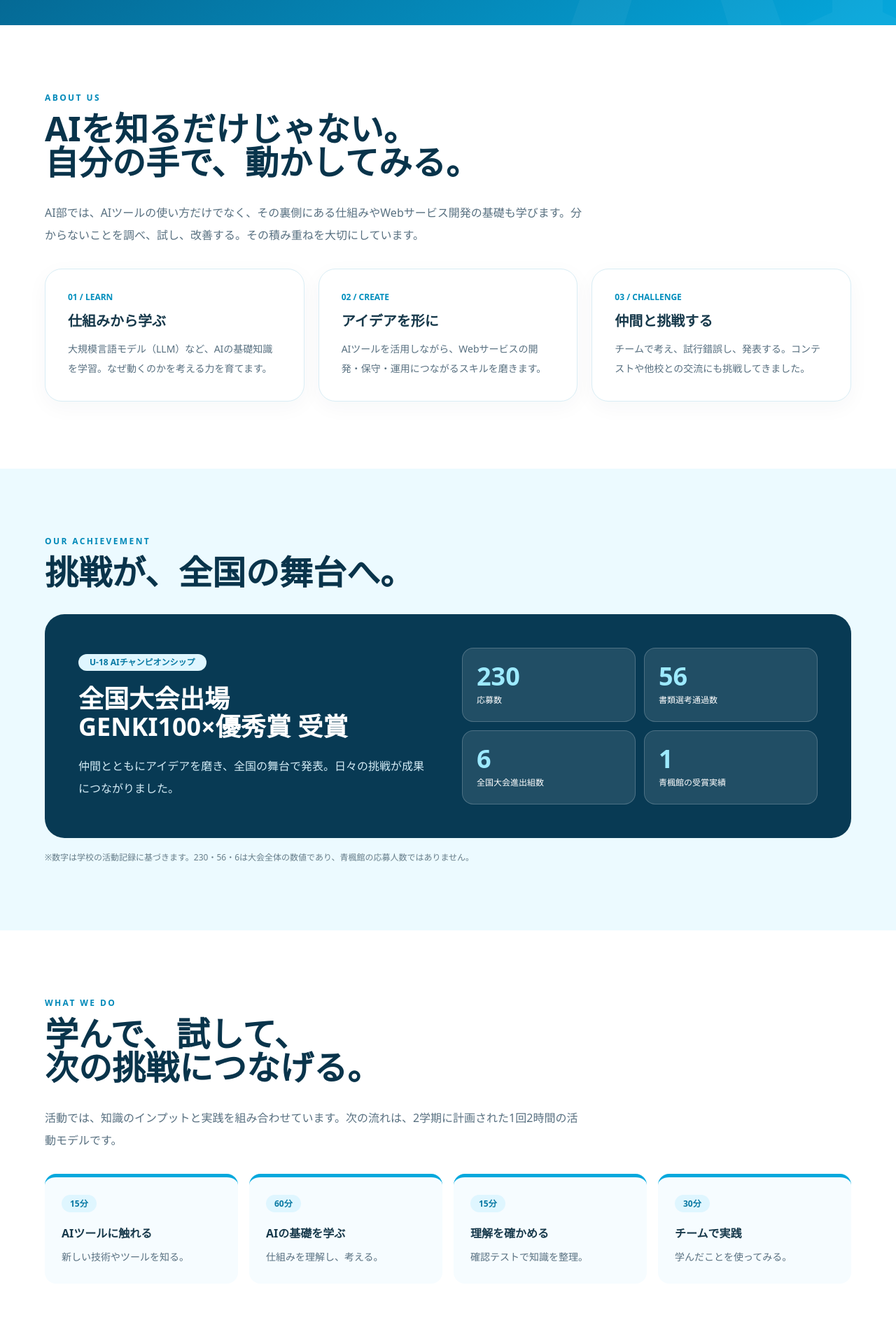
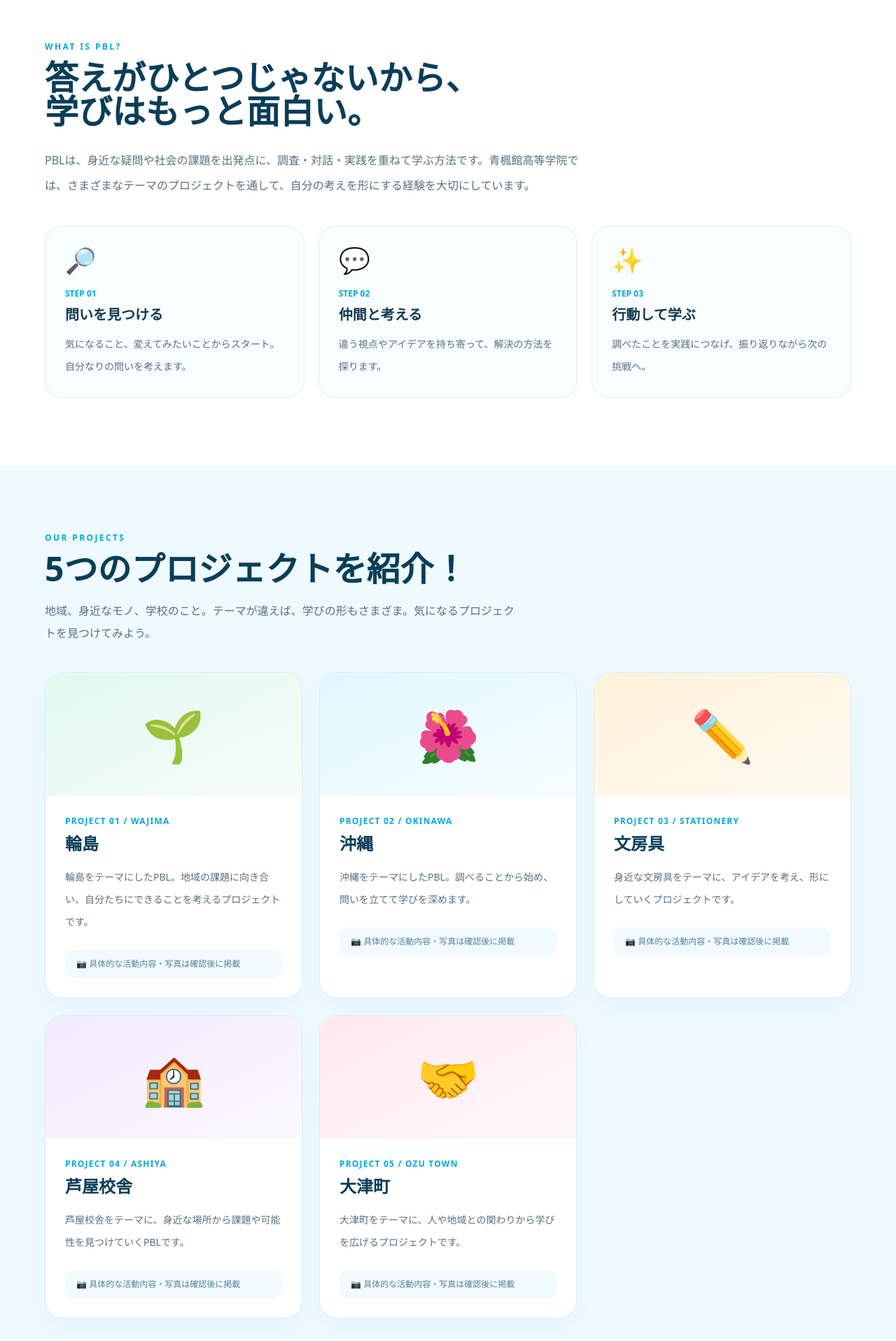
Before and after one commit to kyanairi-cloud/aibu-lp, a Next.js app: page / in a window 1280 px wide. Shown: the part 880-2797 px from the top of the page at 70% size. Built offline with nearby package versions, Linux system fonts and the light colour scheme.

Commit message:
Replace homepage with responsive Seifukan PBL landing page featuring five projects

```diff
--- a/app/page.tsx
+++ b/app/page.tsx
@@ -1,113 +1,53 @@
+const projects = [
+  {name:"輪島",english:"WAJIMA",icon:"🌱",color:"from-[#e2f8f1] to-[#f7fdf9]",description:"輪島をテーマにしたPBL。地域の課題に向き合い、自分たちにできることを考えるプロジェクトです。",note:"具体的な活動内容・写真は確認後に掲載"},
+  {name:"沖縄",english:"OKINAWA",icon:"🌺",color:"from-[#e1f8ff] to-[#f6fdff]",description:"沖縄をテーマにしたPBL。調べることから始め、問いを立てて学びを深めます。",note:"具体的な活動内容・写真は確認後に掲載"},
+  {name:"文房具",english:"STATIONERY",icon:"✏️",color:"from-[#fff2db] to-[#fffaf0]",description:"身近な文房具をテーマに、アイデアを考え、形にしていくプロジェクトです。",note:"具体的な活動内容・写真は確認後に掲載"},
+  {name:"芦屋校舎",english:"ASHIYA",icon:"🏫",color:"from-[#f0eaff] to-[#fbf9ff]",description:"芦屋校舎をテーマに、身近な場所から課題や可能性を見つけていくPBLです。",note:"具体的な活動内容・写真は確認後に掲載"},
+  {name:"大津町",english:"OZU TOWN",icon:"🤝",color:"from-[#ffe9ee] to-[#fff8fa]",description:"大津町をテーマに、人や地域との関わりから学びを広げるプロジェクトです。",note:"具体的な活動内容・写真は確認後に掲載"},
+];
 export default function Home() {
-  return (
-    <main className="min-h-screen bg-white text-[#17394b]">
-      <header className="sticky top-0 z-50 border-b border-[#d9edf5] bg-white/95 backdrop-blur-md">
-        <div className="mx-auto flex min-h-[68px] max-w-6xl items-center justify-between gap-3 px-5">
-          <a href="#top" className="text-sm font-black tracking-tight text-[#09344b] sm:text-lg">青楓館高等学院 <span className="text-[#05a8dd]">｜ AI部</span></a>
-          <nav className="flex gap-3 text-[11px] font-bold sm:gap-6 sm:text-sm">
-            <a href="#about" className="hover:text-[#05a8dd]">AI部とは</a>
-            <a href="#achievement" className="hover:text-[#05a8dd]">実績</a>
-            <a href="#activities" className="hover:text-[#05a8dd]">活動内容</a>
-          </nav>
-        </div>
-      </header>
-
-      <section id="top" className="relative overflow-hidden bg-gradient-to-br from-[#07364e] via-[#056c98] to-[#05a8dd] px-5 py-20 text-white sm:py-28">
-        <div className="pointer-events-none absolute -bottom-24 right-[-3%] select-none text-[260px] font-black leading-none text-white/[0.04] sm:text-[480px]">AI</div>
-        <div className="relative mx-auto max-w-6xl">
-          <p className="text-xs font-extrabold tracking-[.24em] text-[#a9efff] sm:text-base">SEIFUKAN AI CLUB</p>
-          <h1 className="my-10 text-[clamp(38px,6vw,76px)] font-black leading-[1.32] tracking-tight">
-            AIを使う側から、<br/><span className="text-[#9af0ff]">未来をつくる側へ。</span>
-          </h1>
-          <p className="max-w-3xl text-base leading-[2] sm:text-2xl">
-            「やってみたい」が、挑戦のはじまり。<br/>
-            AIの仕組みを学び、仲間とアイデアを形にする。青楓館高等学院のAI部です。
-          </p>
-          <div className="mt-10"><span className="inline-block rounded-full border border-white/60 px-6 py-3 text-sm sm:text-lg">学ぶ × つくる × 挑戦する</span></div>
-          <a href="#about" className="mt-12 inline-flex items-center justify-center rounded-full bg-white px-9 py-5 text-lg font-extrabold text-[#056a91] shadow-xl transition hover:-translate-y-1 hover:shadow-2xl sm:px-12 sm:py-6 sm:text-2xl">AI部について知る ↓</a>
-        </div>
-      </section>
-
-      <section id="about" className="px-5 py-20 sm:py-24">
-        <div className="mx-auto max-w-6xl">
-          <p className="text-xs font-black tracking-[.2em] text-[#0089b9]">ABOUT US</p>
-          <h2 className="mt-3 text-3xl font-black leading-snug text-[#09344b] sm:text-5xl">AIを知るだけじゃない。<br/>自分の手で、動かしてみる。</h2>
-          <p className="my-8 max-w-3xl leading-8 text-[#587080]">AI部では、AIツールの使い方だけでなく、その裏側にある仕組みやWebサービス開発の基礎も学びます。分からないことを調べ、試し、改善する。その積み重ねを大切にしています。</p>
-          <div className="grid gap-5 md:grid-cols-3">
-            {[
-              ["01 / LEARN","仕組みから学ぶ","大規模言語モデル（LLM）など、AIの基礎知識を学習。なぜ動くのかを考える力を育てます。"],
-              ["02 / CREATE","アイデアを形に","AIツールを活用しながら、Webサービスの開発・保守・運用につながるスキルを磨きます。"],
-              ["03 / CHALLENGE","仲間と挑戦する","チームで考え、試行錯誤し、発表する。コンテストや他校との交流にも挑戦してきました。"]
-            ].map(([number,title,description])=>(
-              <article key={number} className="rounded-3xl border border-[#d9edf5] bg-white p-8 shadow-[0_8px_30px_#07364e0a]">
-                <p className="text-xs font-black text-[#008ebd]">{number}</p>
-                <h3 className="my-3 text-xl font-extrabold">{title}</h3>
-                <p className="text-sm leading-7 text-[#587080]">{description}</p>
-              </article>
-            ))}
-          </div>
-        </div>
-      </section>
-
-      <section id="achievement" className="bg-[#ecfaff] px-5 py-20 sm:py-24">
-        <div className="mx-auto max-w-6xl">
-          <p className="text-xs font-black tracking-[.2em] text-[#0089b9]">OUR ACHIEVEMENT</p>
-          <h2 className="mb-9 mt-3 text-3xl font-black text-[#09344b] sm:text-5xl">挑戦が、全国の舞台へ。</h2>
-          <div className="grid items-center gap-10 rounded-[28px] bg-[#083a54] p-7 text-white sm:p-12 md:grid-cols-2">
-            <div>
-              <span className="inline-block rounded-full bg-[#dff6ff] px-4 py-1 text-xs font-extrabold text-[#0879a3]">U-18 AIチャンピオンシップ</span>
-              <h3 className="my-5 text-2xl font-black leading-snug sm:text-4xl">全国大会出場<br/>GENKI100×優秀賞 受賞</h3>
-              <p className="leading-8 text-[#d4ecf6]">仲間とともにアイデアを磨き、全国の舞台で発表。日々の挑戦が成果につながりました。</p>
-            </div>
-            <div className="grid grid-cols-2 gap-3">
-              { [["230","応募数"],["56","書類選考通過数"],["6","全国大会進出組数"],["1","青楓館の受賞実績"]].map(([number,label])=>(
-                <div key={label} className="rounded-2xl border border-white/20 bg-white/10 p-5">
-                  <strong className="block text-4xl font-black text-[#9deaff]">{number}</strong>
-                  <span className="text-xs">{label}</span>
-                </div>
-              ))}
-            </div>
-          </div>
-          <p className="mt-5 text-xs text-[#667d89]">※数字は学校の活動記録に基づきます。230・56・6は大会全体の数値であり、青楓館の応募人数ではありません。</p>
-        </div>
-      </section>
-
-      <section id="activities" className="px-5 py-20 sm:py-24">
-        <div className="mx-auto max-w-6xl">
-          <p className="text-xs font-black tracking-[.2em] text-[#0089b9]">WHAT WE DO</p>
-          <h2 className="mt-3 text-3xl font-black leading-snug text-[#09344b] sm:text-5xl">学んで、試して、<br/>次の挑戦につなげる。</h2>
-          <p className="my-8 max-w-3xl leading-8 text-[#587080]">活動では、知識のインプットと実践を組み合わせています。次の流れは、2学期に計画された1回2時間の活動モデルです。</p>
-          <div className="grid gap-4 md:grid-cols-4">
-            {[
-              ["15分","AIツールに触れる","新しい技術やツールを知る。"],
-              ["60分","AIの基礎を学ぶ","仕組みを理解し、考える。"],
-              ["15分","理解を確かめる","確認テストで知識を整理。"],
-              ["30分","チームで実践","学んだことを使ってみる。"]
-            ].map(([time,title,description])=>(
-              <article key={title} className="rounded-2xl border-t-[5px] border-[#05a8dd] bg-[#f6fcff] p-6">
-                <span className="rounded-full bg-[#dff6ff] px-3 py-1 text-xs font-bold text-[#0879a3]">{time}</span>
-                <h3 className="mt-5 font-extrabold">{title}</h3>
-                <p className="mt-2 text-sm leading-7 text-[#587080]">{description}</p>
-              </article>
-            ))}
-          </div>
-        </div>
-      </section>
-
-      <section className="bg-[#ecfaff] px-5 py-20">
-        <div className="mx-auto max-w-6xl">
-          <p className="text-xs font-black tracking-[.2em] text-[#0089b9]">STUDENT VOICES</p>
-          <h2 className="my-4 text-3xl font-black text-[#09344b] sm:text-5xl">AI部で感じたこと。</h2>
-          <div className="rounded-2xl border border-dashed border-[#8ccddd] bg-white p-8 leading-8 text-[#587080]">ここには、生徒本人の許可を得たコメントを掲載予定です。<br/>例：入部のきっかけ／初めてできたこと／仲間と挑戦して印象に残ったこと</div>
-          <p className="mt-4 text-xs text-[#667d89]">※生徒の発言は未提供のため、架空の口コミは掲載していません。</p>
-        </div>
-      </section>
-
-      <section className="bg-gradient-to-br from-[#056b94] to-[#05a8dd] px-5 py-20 text-center text-white">
-        <h2 className="text-3xl font-black leading-snug sm:text-5xl">「ちょっと気になる」から、<br/>未来が動き出す。</h2>
-        <p className="mx-auto mt-6 max-w-2xl leading-8">AIに詳しくなくても、興味があればそれが第一歩。青楓館高等学院のAI部で、学びと挑戦の可能性を見つけてみませんか。</p>
-      </section>
-      <footer className="bg-[#072d42] px-5 py-8 text-xs leading-7 text-[#c9e4ed]"><div className="mx-auto max-w-6xl">青楓館高等学院 ｜ AI部<br/>※本ページは紹介用デモです。見学・入学案内のリンクや写真は、公式情報の確認後に追加してください。</div></footer>
-    </main>
-  );
+  return <main className="min-h-screen bg-white text-[#15394d]">
+    <header className="sticky top-0 z-50 border-b border-[#d7edf6] bg-white/95 backdrop-blur-md">
+      <div className="mx-auto flex max-w-6xl items-center justify-between gap-3 px-5 py-4">
+        <a href="#top" className="text-sm font-black text-[#075a7b] sm:text-lg">青楓館高等学院 <span className="text-[#05a8dd]">PBL</span></a>
+        <nav className="flex gap-3 text-xs font-bold sm:gap-6 sm:text-sm"><a href="#about">PBLとは</a><a href="#projects">活動紹介</a><a href="#voices">生徒の声</a></nav>
+      </div>
+    </header>
+    <section id="top" className="relative overflow-hidden bg-gradient-to-br from-[#dff8ff] via-[#f4fcff] to-[#c8efff] px-5 py-20 sm:py-28">
+      <div className="pointer-events-none absolute -right-12 top-6 h-64 w-64 rounded-full bg-[#05a8dd]/10 blur-3xl" />
+      <div className="relative mx-auto max-w-6xl">
+        <span className="inline-block rounded-full bg-white px-5 py-2 text-xs font-extrabold tracking-widest text-[#078ebc] shadow-sm">SEIFUKAN PROJECT BASED LEARNING</span>
+        <h1 className="mt-8 text-[clamp(37px,6vw,72px)] font-black leading-[1.35] tracking-tight text-[#093e58]">好きから始まる。<br/><span className="text-[#05a8dd]">社会とつながる学び。</span></h1>
+        <p className="mt-8 max-w-2xl text-base leading-9 text-[#426879] sm:text-xl">自分たちで問いを見つけ、仲間と考え、行動する。<br/>教室の外にも広がる、青楓館高等学院のPBL（課題解決型学習）をご紹介します。</p>
+        <a href="#projects" className="mt-9 inline-flex rounded-full bg-[#05a8dd] px-8 py-4 font-extrabold text-white shadow-lg shadow-[#05a8dd]/20 transition hover:-translate-y-1 hover:bg-[#008fbf]">プロジェクトを見てみる ↓</a>
+        <div className="mt-12 flex flex-wrap gap-3 text-sm font-bold text-[#077ca7]"><span className="rounded-full bg-white/90 px-5 py-3">💡 考える</span><span className="rounded-full bg-white/90 px-5 py-3">🤝 協力する</span><span className="rounded-full bg-white/90 px-5 py-3">🚀 挑戦する</span></div>
+      </div>
+    </section>
+    <section id="about" className="px-5 py-20 sm:py-24"><div className="mx-auto max-w-6xl">
+      <p className="text-xs font-black tracking-[.2em] text-[#05a8dd]">WHAT IS PBL?</p>
+      <h2 className="mt-3 text-3xl font-black leading-snug text-[#093e58] sm:text-5xl">答えがひとつじゃないから、<br/>学びはもっと面白い。</h2>
+      <p className="mt-7 max-w-3xl leading-9 text-[#587080]">PBLは、身近な疑問や社会の課題を出発点に、調査・対話・実践を重ねて学ぶ方法です。青楓館高等学院では、さまざまなテーマのプロジェクトを通して、自分の考えを形にする経験を大切にしています。</p>
+      <div className="mt-10 grid gap-5 md:grid-cols-3">{[
+        ["01","問いを見つける","気になること、変えてみたいことからスタート。自分なりの問いを考えます。","🔎"],
+        ["02","仲間と考える","違う視点やアイデアを持ち寄って、解決の方法を探ります。","💬"],
+        ["03","行動して学ぶ","調べたことを実践につなげ、振り返りながら次の挑戦へ。","✨"]
+      ].map(([n,title,desc,emoji])=><article key={n} className="rounded-3xl border border-[#d9edf5] bg-[#f8fdff] p-7"><div className="text-4xl">{emoji}</div><p className="mt-5 text-xs font-black text-[#05a8dd]">STEP {n}</p><h3 className="mt-2 text-xl font-black">{title}</h3><p className="mt-3 text-sm leading-8 text-[#587080]">{desc}</p></article>)}</div>
+    </div></section>
+    <section id="projects" className="bg-[#eefaff] px-5 py-20 sm:py-24"><div className="mx-auto max-w-6xl">
+      <p className="text-xs font-black tracking-[.2em] text-[#05a8dd]">OUR PROJECTS</p>
+      <h2 className="mt-3 text-3xl font-black text-[#093e58] sm:text-5xl">5つのプロジェクトを紹介！</h2>
+      <p className="mt-5 max-w-2xl leading-8 text-[#587080]">地域、身近なモノ、学校のこと。テーマが違えば、学びの形もさまざま。気になるプロジェクトを見つけてみよう。</p>
+      <div className="mt-10 grid gap-6 sm:grid-cols-2 lg:grid-cols-3">{projects.map((project,i)=><article key={project.name} className="overflow-hidden rounded-[26px] border border-[#d8ecf4] bg-white shadow-[0_12px_30px_#087da00b] transition hover:-translate-y-1 hover:shadow-xl">
+        <div className={`flex h-44 items-center justify-center bg-gradient-to-br ${project.color}`}><span className="text-7xl" aria-hidden="true">{project.icon}</span></div>
+        <div className="p-7"><p className="text-xs font-black tracking-widest text-[#05a8dd]">PROJECT {String(i+1).padStart(2,"0")} / {project.english}</p><h3 className="mt-2 text-2xl font-black text-[#093e58]">{project.name}</h3><p className="mt-4 text-sm leading-8 text-[#587080]">{project.description}</p><p className="mt-6 rounded-xl bg-[#f1faff] px-4 py-3 text-xs text-[#568298]">📷 {project.note}</p></div>
+      </article>)}</div>
+      <p className="mt-7 text-xs leading-6 text-[#587080]">※紹介文は各テーマに基づく概要です。具体的な活動実績・成果物・写真は、学校での確認後に更新します。</p>
+    </div></section>
+    <section id="voices" className="px-5 py-20 sm:py-24"><div className="mx-auto max-w-6xl">
+      <p className="text-xs font-black tracking-[.2em] text-[#05a8dd]">STUDENT VOICES</p><h2 className="mt-3 text-3xl font-black text-[#093e58] sm:text-5xl">生徒の声</h2><p className="mt-5 text-[#587080]">PBLに参加した生徒のリアルな声を、ここで紹介していきます。</p>
+      <div className="mt-9 grid gap-5 md:grid-cols-2">{["参加してみて、どんな発見があった？","仲間と挑戦して、印象に残ったことは？"].map((q,i)=><div key={q} className="rounded-3xl border border-dashed border-[#9dd8ed] bg-[#f7fcff] p-8"><span className="text-4xl text-[#05a8dd]">“</span><p className="mt-3 font-bold text-[#386779]">{q}</p><p className="mt-5 text-sm leading-8 text-[#7c98a5]">生徒のコメントを掲載予定です。本人の許可を得た実際の言葉を追加します。</p><p className="mt-5 text-xs font-bold text-[#05a8dd]">VOICE {String(i+1).padStart(2,"0")} / 掲載準備中</p></div>)}</div>
+    </div></section>
+    <section className="bg-gradient-to-br from-[#067eaa] to-[#05a8dd] px-5 py-20 text-center text-white"><div className="mx-auto max-w-3xl"><p className="text-xs font-black tracking-widest text-[#c6f4ff]">YOUR NEXT CHALLENGE</p><h2 className="mt-4 text-3xl font-black leading-snug sm:text-5xl">「やってみたい」が、<br/>未来につながる。</h2><p className="mt-7 leading-9">最初から答えを知っていなくても大丈夫。興味を持つこと、仲間と考えること、その一歩が新しい学びになります。</p></div></section>
+    <footer className="bg-[#07384e] px-5 py-8 text-xs leading-7 text-[#c7e7f1]"><div className="mx-auto max-w-6xl">青楓館高等学院 ｜ PBL（課題解決型学習）<br/>※本ページは紹介用です。活動内容・生徒の声・写真は確認後に順次更新します。</div></footer>
+  </main>;
 }
```
